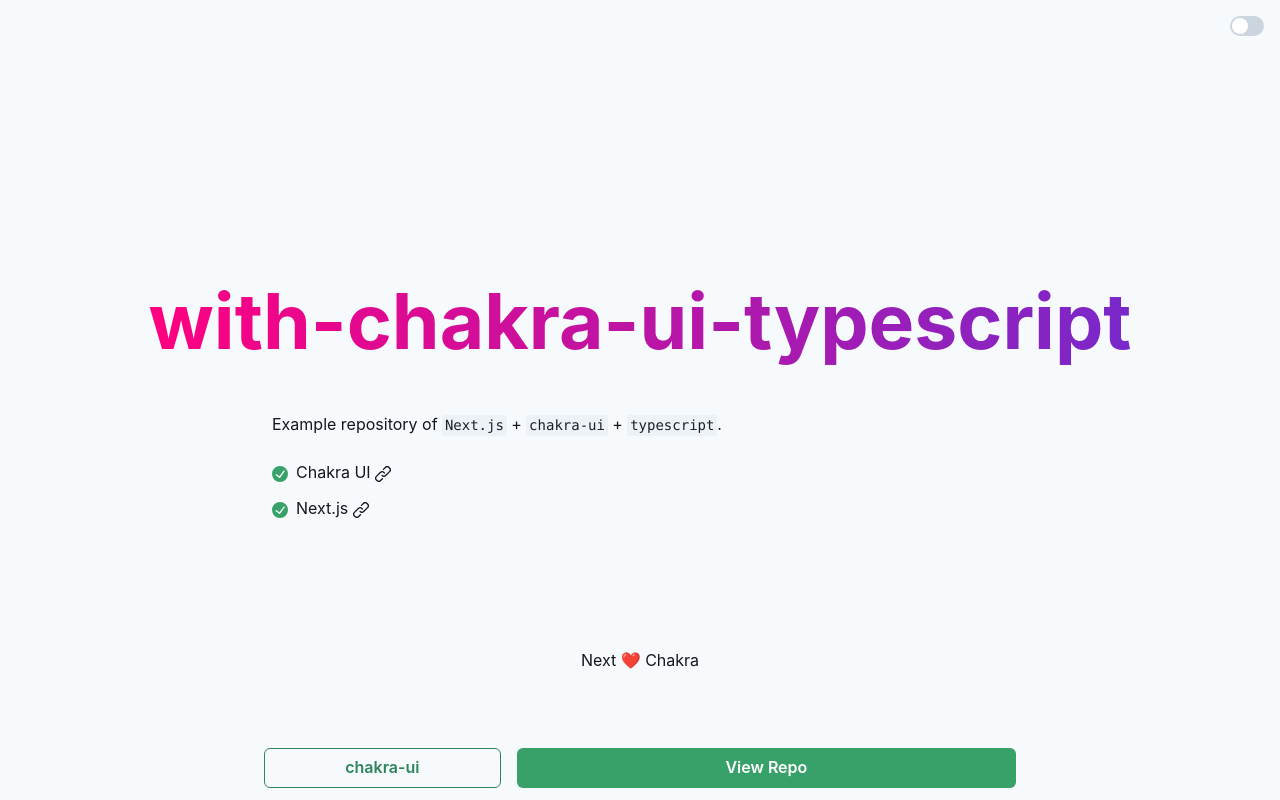
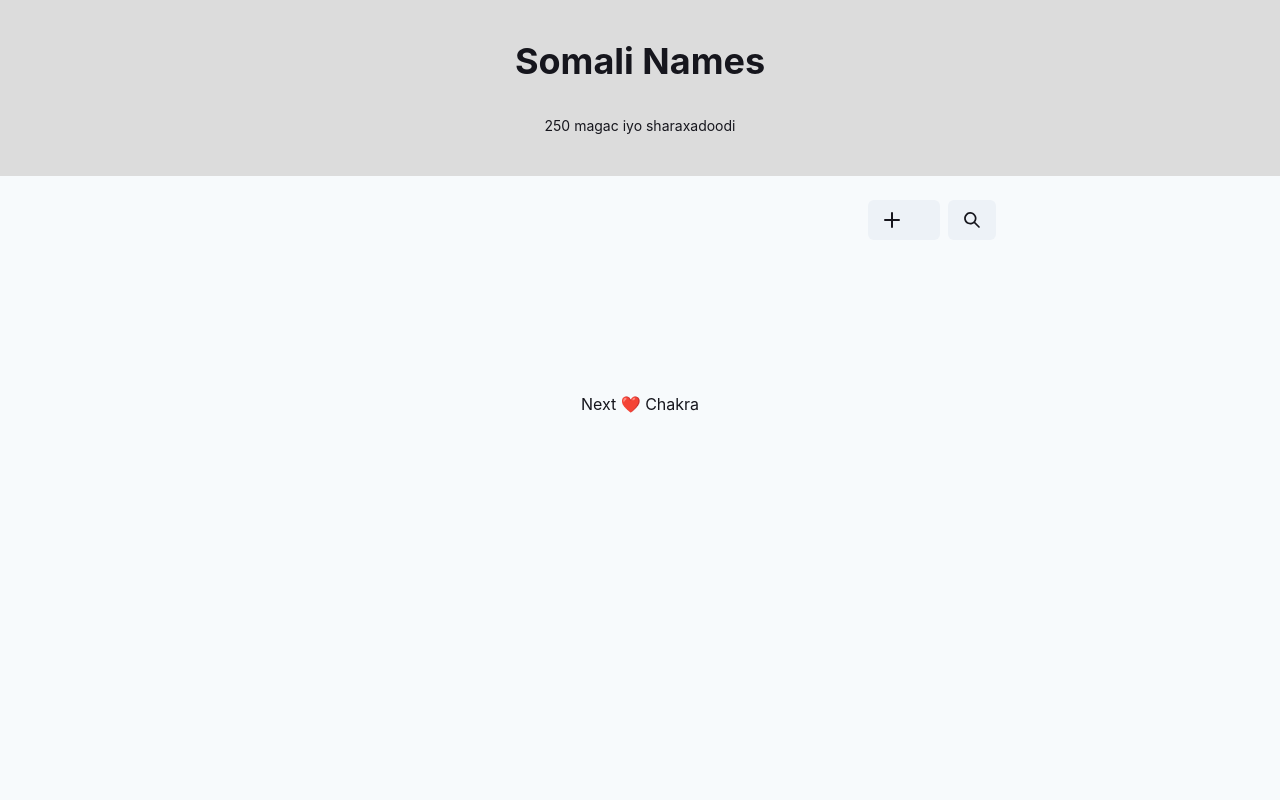
Before and after one commit to janogale/somalinames, a Next.js app: page / in a window 1280 px wide. Built offline with nearby package versions, Linux system fonts and the light colour scheme.

Commit message:
Initial Setup

```diff
--- /dev/null
+++ b/src/components/ActionsBanner.js
@@ -0,0 +1,25 @@
+import React from "react";
+
+import { HStack, Button } from "@chakra-ui/react";
+import { AddIcon, SearchIcon, HamburgerIcon } from "@chakra-ui/icons";
+
+const ActionsBanner = () => {
+  return (
+    <HStack
+      alignItems="center"
+      justifyContent="flex-end"
+      px={3}
+      py={6}
+      width="100%"
+    >
+      <Button onClick={() => console.log("plus")}>
+        <AddIcon size="sm" mr={6} />
+      </Button>
+      <Button onClick={() => console.log("search")}>
+        <SearchIcon size="sm" />
+      </Button>
+    </HStack>
+  );
+};
+
+export default ActionsBanner;
--- a/src/components/CTA.tsx
+++ /dev/null
@@ -1,31 +0,0 @@
-import { Link as ChakraLink, Button } from '@chakra-ui/react'
-
-import { Container } from './Container'
-
-export const CTA = () => (
-  <Container
-    flexDirection="row"
-    position="fixed"
-    bottom="0"
-    width="100%"
-    maxWidth="48rem"
-    py={3}
-  >
-    <ChakraLink isExternal href="https://chakra-ui.com" flexGrow={1} mx={2}>
-      <Button width="100%" variant="outline" colorScheme="green">
-        chakra-ui
-      </Button>
-    </ChakraLink>
-
-    <ChakraLink
-      isExternal
-      href="https://github.com/vercel/next.js/blob/canary/examples/with-chakra-ui-typescript"
-      flexGrow={3}
-      mx={2}
-    >
-      <Button width="100%" variant="solid" colorScheme="green">
-        View Repo
-      </Button>
-    </ChakraLink>
-  </Container>
-)
--- /dev/null
+++ b/src/components/Header.js
@@ -0,0 +1,16 @@
+import React from "react";
+import { Center, Heading, VStack, Text, Spacer } from "@chakra-ui/react";
+
+export default function Header() {
+  const [count, setCount] = React.useState(250);
+
+  return (
+    <Center w="100%" py={10} bg='gainsboro'>
+      <VStack>
+        <Heading>Somali Names</Heading>
+        <Spacer py={2} />
+        <Text fontSize="sm"> {count} magac iyo sharaxadoodi</Text>
+      </VStack>
+    </Center>
+  );
+}
--- a/src/components/Hero.tsx
+++ b/src/components/Hero.tsx
@@ -1,4 +1,4 @@
-import { Flex, Heading } from '@chakra-ui/react'
+import { Flex, Heading } from "@chakra-ui/react";
 
 export const Hero = ({ title }: { title: string }) => (
   <Flex
@@ -10,8 +10,8 @@
   >
     <Heading fontSize="6vw">{title}</Heading>
   </Flex>
-)
+);
 
 Hero.defaultProps = {
-  title: 'with-chakra-ui-typescript',
-}
+  title: "Bismilah, Allahu Akbar",
+};
--- a/src/components/Main.tsx
+++ b/src/components/Main.tsx
@@ -1,13 +1,5 @@
-import { Stack, StackProps } from '@chakra-ui/react'
+import { Stack, StackProps } from "@chakra-ui/react";
 
 export const Main = (props: StackProps) => (
-  <Stack
-    spacing="1.5rem"
-    width="100%"
-    maxWidth="48rem"
-    mt="-45vh"
-    pt="8rem"
-    px="1rem"
-    {...props}
-  />
-)
+  <Stack spacing="1.5rem" width="100%" maxWidth="48rem" px="1rem" {...props} />
+);
--- a/src/pages/index.tsx
+++ b/src/pages/index.tsx
@@ -5,52 +5,26 @@
   List,
   ListIcon,
   ListItem,
-} from '@chakra-ui/react'
-import { CheckCircleIcon, LinkIcon } from '@chakra-ui/icons'
+} from "@chakra-ui/react";
+import { CheckCircleIcon, LinkIcon } from "@chakra-ui/icons";
 
-import { Hero } from '../components/Hero'
-import { Container } from '../components/Container'
-import { Main } from '../components/Main'
-import { DarkModeSwitch } from '../components/DarkModeSwitch'
-import { CTA } from '../components/CTA'
-import { Footer } from '../components/Footer'
+import { Container } from "../components/Container";
+import AppHeader from "../components/Header";
+import { Main } from "../components/Main";
+import { Footer } from "../components/Footer";
+import ActionsBanner from "./../components/ActionsBanner";
 
 const Index = () => (
   <Container height="100vh">
-    <Hero />
+    <AppHeader />
     <Main>
-      <Text>
-        Example repository of <Code>Next.js</Code> + <Code>chakra-ui</Code> +{' '}
-        <Code>typescript</Code>.
-      </Text>
-
-      <List spacing={3} my={0}>
-        <ListItem>
-          <ListIcon as={CheckCircleIcon} color="green.500" />
-          <ChakraLink
-            isExternal
-            href="https://chakra-ui.com"
-            flexGrow={1}
-            mr={2}
-          >
-            Chakra UI <LinkIcon />
-          </ChakraLink>
-        </ListItem>
-        <ListItem>
-          <ListIcon as={CheckCircleIcon} color="green.500" />
-          <ChakraLink isExternal href="https://nextjs.org" flexGrow={1} mr={2}>
-            Next.js <LinkIcon />
-          </ChakraLink>
-        </ListItem>
-      </List>
+      <ActionsBanner />
     </Main>
 
-    <DarkModeSwitch />
     <Footer>
       <Text>Next ❤️ Chakra</Text>
     </Footer>
-    <CTA />
   </Container>
-)
+);
 
-export default Index
+export default Index;
```
Also changed, not shown: package.json (+10 -2 lines), src/components/Details.js (added, +10 -0 lines), src/components/ListNames.js (added, +44 -0 lines), src/components/SingleName.js (added, +52 -0 lines), next-env.d.ts, 2 other files (tests, documents, lock files or other folders).
